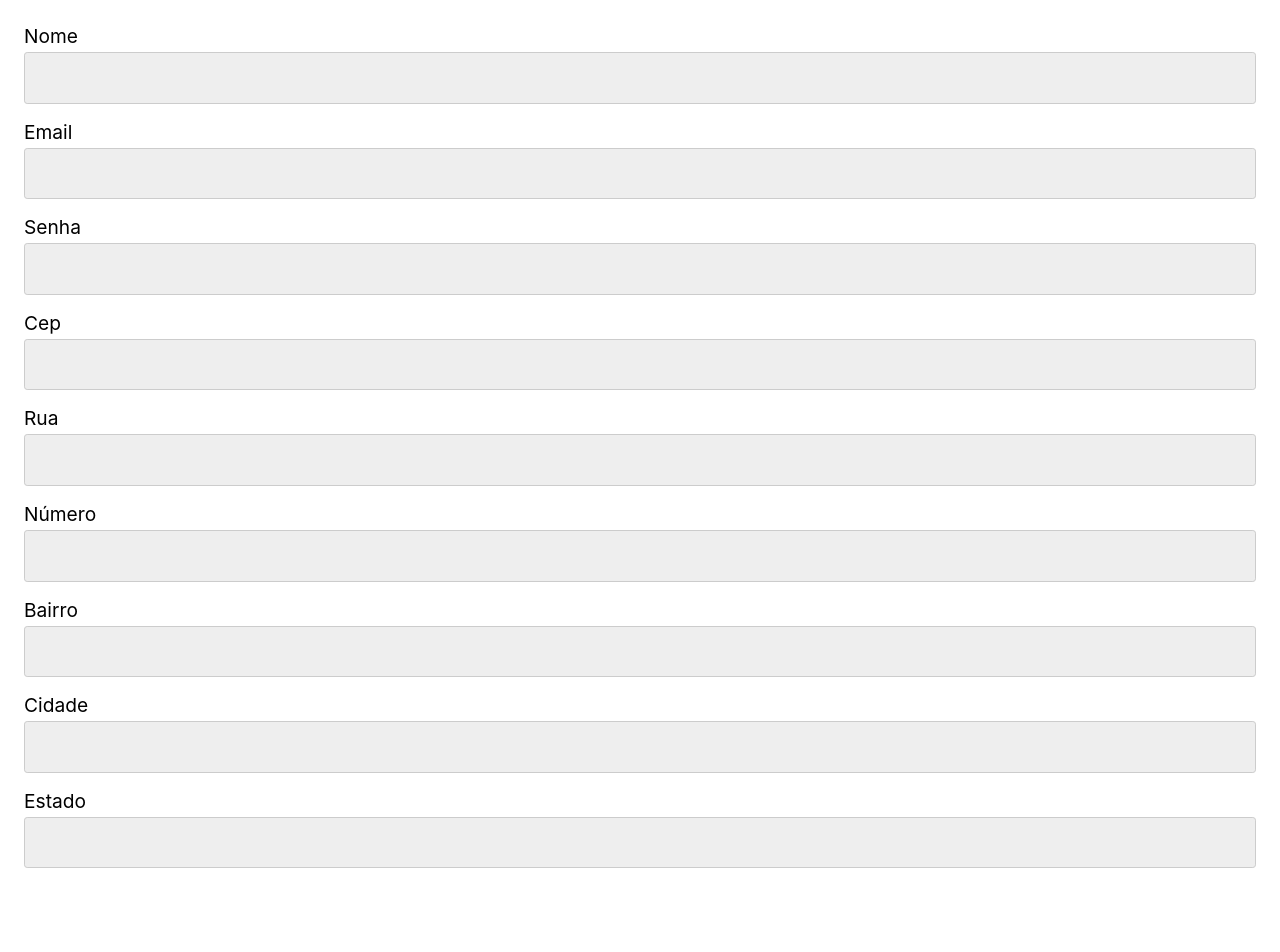
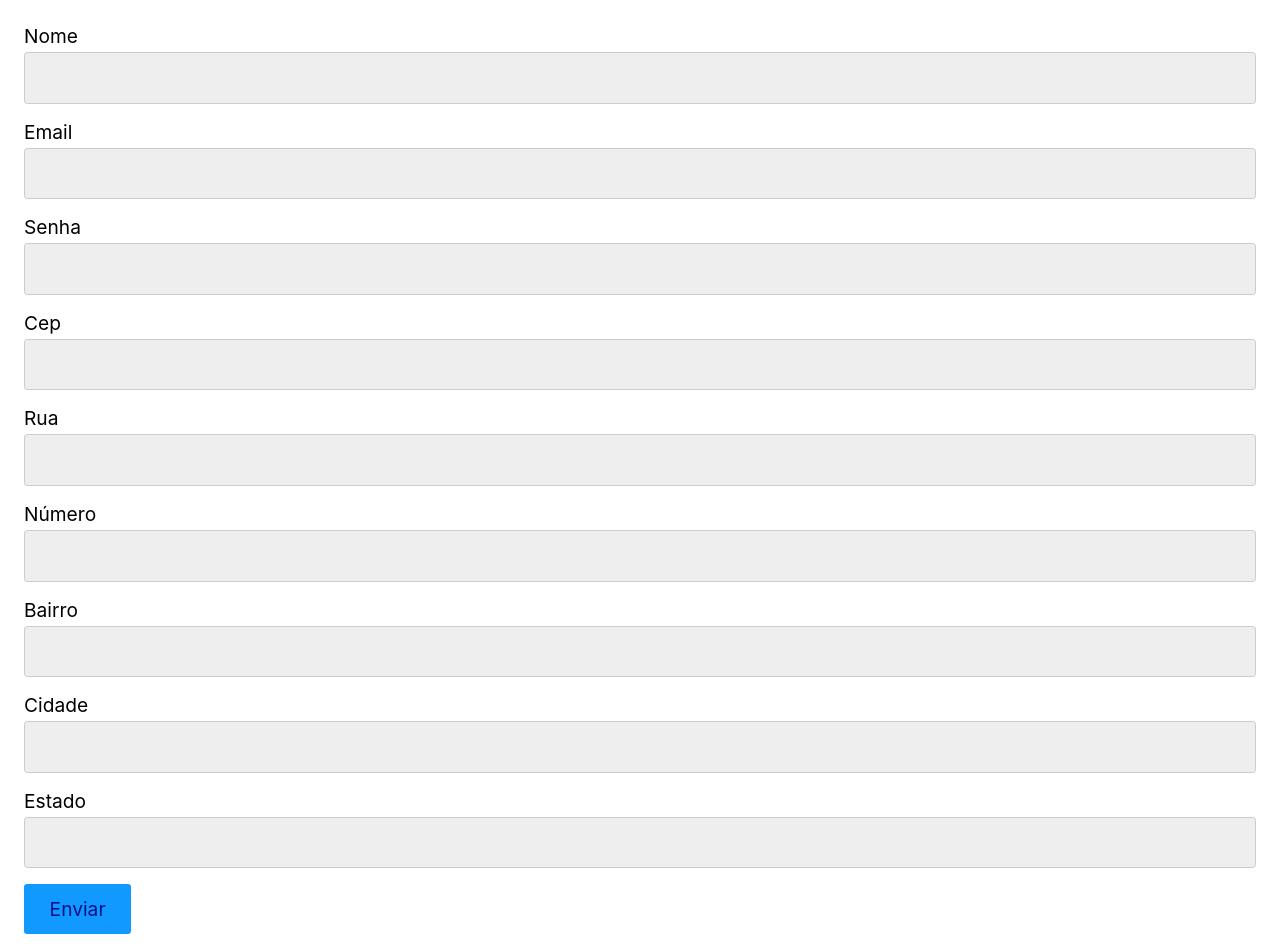
Before and after one commit to PedroPaivaDev/study-origamid-react, a React (Create React App) app: page / in a window 1280 px wide. Shown: the top 952 px of the page. Before the commit the page ends 892 px from the top, so only its background shows below. Built offline with nearby package versions, Linux system fonts and the light colour scheme.

Commit message:
resolução aula 401

```diff
--- a/src/App.js
+++ b/src/App.js
@@ -15,33 +15,43 @@ const App = () => {
     estado: ''
   })
 
-  // fetch('https://ranekapi.origamid.dev/json/api/usuario', {
-  //   method: 'POST',
-  //   headers: {
-  //     'Content-Type': 'application/json',
-  //   },
-  //   body: JSON.stringify(form),
-  // });
+  const [response, setResponse] = React.useState();
 
   let id;
 
-  const handleInputChange = ({target}) => {
+  const handleSubmit = (event) => {
+    event.preventDefault();
+
+    fetch('https://ranekapi.origamid.dev/json/api/usuario', {
+      method: 'POST',
+      headers: {
+        'Content-Type': 'application/json',
+      },
+      body: JSON.stringify(form),
+    }).then((resolve) => {
+      setResponse(resolve)
+      console.log(resolve)
+    }).catch((reject) => console.log(reject))
+  }
+
+  const handleChange = ({target}) => {
     id = target.id
     setForm({ ...form, [id]:target.value })
-    console.log(target)
   }
 
   return (
-    <form>
-      <Input value={form.nome} onChange={handleInputChange} type="text" refe="nome">Nome</Input>
-      <Input value={form.email} onChange={handleInputChange} type="email" refe="email">Email</Input>
-      <Input value={form.senha} onChange={handleInputChange} type="password" refe="senha">Senha</Input>
-      <Input value={form.cep} onChange={handleInputChange} type="text" refe="cep">Cep</Input>
-      <Input value={form.rua} onChange={handleInputChange} type="text" refe="rua">Rua</Input>
-      <Input value={form.numero} onChange={handleInputChange} type="number" refe="numero">Número</Input>
-      <Input value={form.bairro} onChange={handleInputChange} type="text" refe="bairro">Bairro</Input>
-      <Input value={form.cidade} onChange={handleInputChange} type="text" refe="cidade">Cidade</Input>
-      <Input value={form.estado} onChange={handleInputChange} type="text" refe="estado">Estado</Input>
+    <form onSubmit={handleSubmit}>
+      <Input value={form.nome} onChange={handleChange} type="text" refe="nome">Nome</Input>
+      <Input value={form.email} onChange={handleChange} type="email" refe="email">Email</Input>
+      <Input value={form.senha} onChange={handleChange} type="password" refe="senha">Senha</Input>
+      <Input value={form.cep} onChange={handleChange} type="text" refe="cep">Cep</Input>
+      <Input value={form.rua} onChange={handleChange} type="text" refe="rua">Rua</Input>
+      <Input value={form.numero} onChange={handleChange} type="number" refe="numero">Número</Input>
+      <Input value={form.bairro} onChange={handleChange} type="text" refe="bairro">Bairro</Input>
+      <Input value={form.cidade} onChange={handleChange} type="text" refe="cidade">Cidade</Input>
+      <Input value={form.estado} onChange={handleChange} type="text" refe="estado">Estado</Input>
+      {response && response.ok && <p>Formulário Enviado</p>}
+      <button>Enviar</button>
     </form>
   );
 };
```
